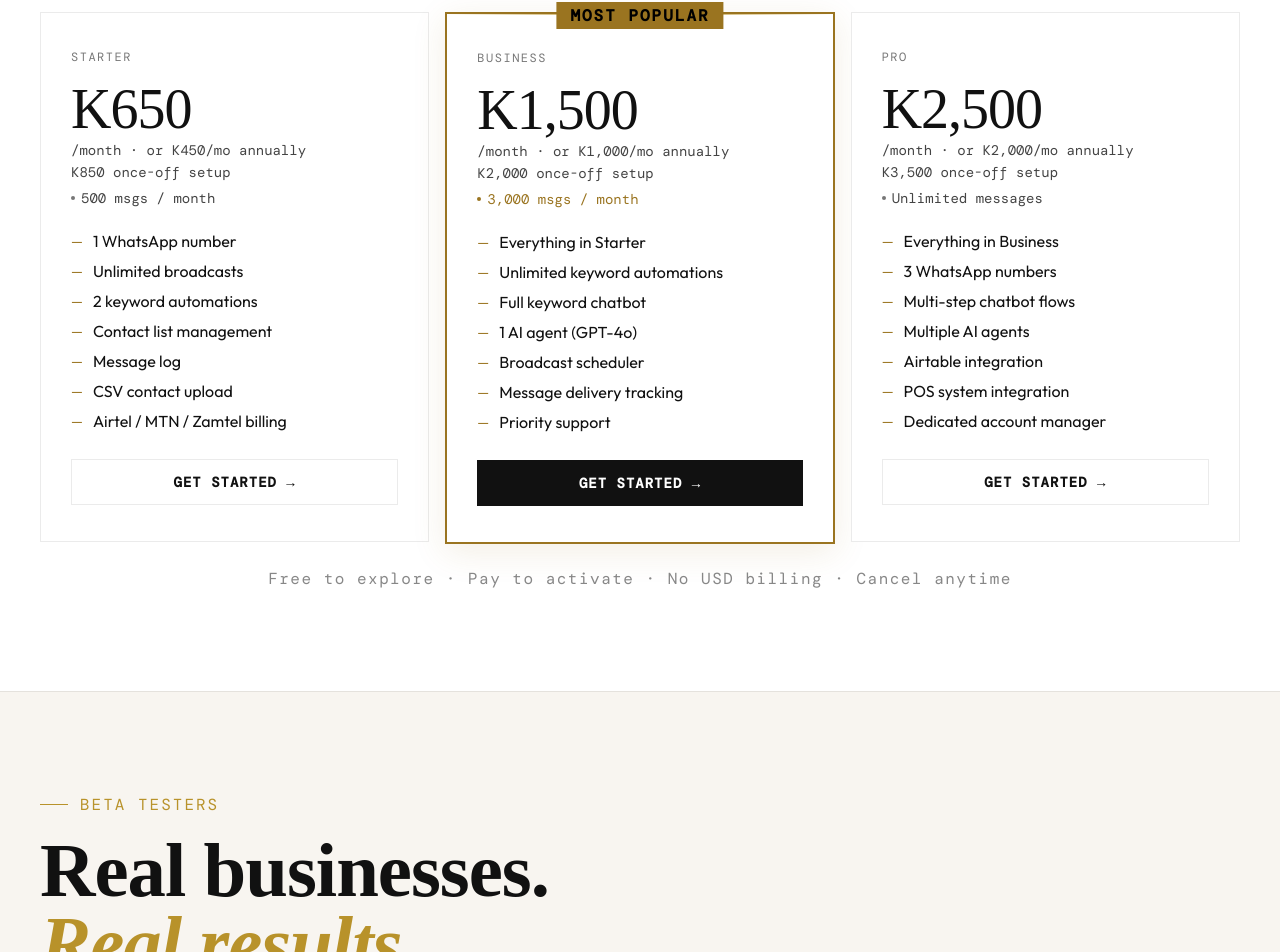
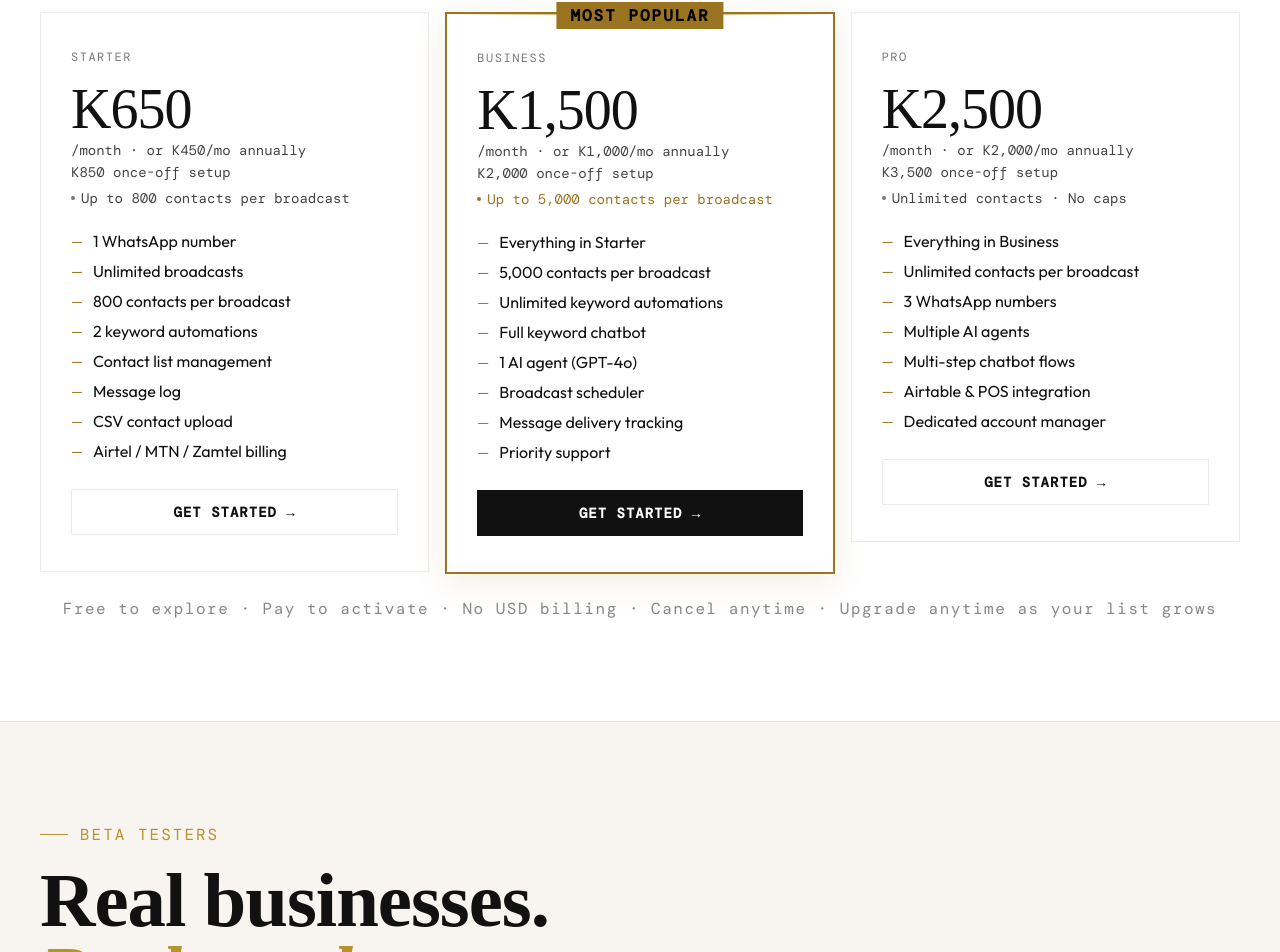
Before and after one commit to MsVee-git/zedping-frontend, a React (Create React App) app: page / in a window 1280 px wide. Shown: the part 5548-6500 px from the top of the page. Built offline with nearby package versions, Linux system fonts and the light colour scheme; a web font is replaced by a local one.

Commit message:
Update App.js

```diff
--- a/src/App.js
+++ b/src/App.js
@@ -314,9 +314,9 @@ const FEATURES = [
 ];
 
 const PLANS = [
-  { name:"Starter", price:"K650", annual:"K450", setup:"K850", msg:"500 msgs / month", features:["1 WhatsApp number","Unlimited broadcasts","2 keyword automations","Contact list management","Message log","CSV contact upload","Airtel / MTN / Zamtel billing"], featured:false },
-  { name:"Business", price:"K1,500", annual:"K1,000", setup:"K2,000", msg:"3,000 msgs / month", features:["Everything in Starter","Unlimited keyword automations","Full keyword chatbot","1 AI agent (GPT-4o)","Broadcast scheduler","Message delivery tracking","Priority support"], featured:true },
-  { name:"Pro", price:"K2,500", annual:"K2,000", setup:"K3,500", msg:"Unlimited messages", features:["Everything in Business","3 WhatsApp numbers","Multi-step chatbot flows","Multiple AI agents","Airtable integration","POS system integration","Dedicated account manager"], featured:false },
+  { name:"Starter", price:"K650", annual:"K450", setup:"K850", msg:"Up to 800 contacts per broadcast", features:["1 WhatsApp number","Unlimited broadcasts","800 contacts per broadcast","2 keyword automations","Contact list management","Message log","CSV contact upload","Airtel / MTN / Zamtel billing"], featured:false },
+  { name:"Business", price:"K1,500", annual:"K1,000", setup:"K2,000", msg:"Up to 5,000 contacts per broadcast", features:["Everything in Starter","5,000 contacts per broadcast","Unlimited keyword automations","Full keyword chatbot","1 AI agent (GPT-4o)","Broadcast scheduler","Message delivery tracking","Priority support"], featured:true },
+  { name:"Pro", price:"K2,500", annual:"K2,000", setup:"K3,500", msg:"Unlimited contacts · No caps", features:["Everything in Business","Unlimited contacts per broadcast","3 WhatsApp numbers","Multiple AI agents","Multi-step chatbot flows","Airtable & POS integration","Dedicated account manager"], featured:false },
 ];
 
 const INDUSTRIES = [
@@ -629,7 +629,7 @@ export default function Landing() {
           </div>
           <Rise delay={0.4}>
             <p className="mono" style={{ textAlign: "center", color: "var(--text1)", fontSize: 16, marginTop: 24, letterSpacing: 1.5, opacity: 0.5 }}>
-              Free to explore · Pay to activate · No USD billing · Cancel anytime
+              Free to explore · Pay to activate · No USD billing · Cancel anytime · Upgrade anytime as your list grows
             </p>
           </Rise>
         </div>
```
